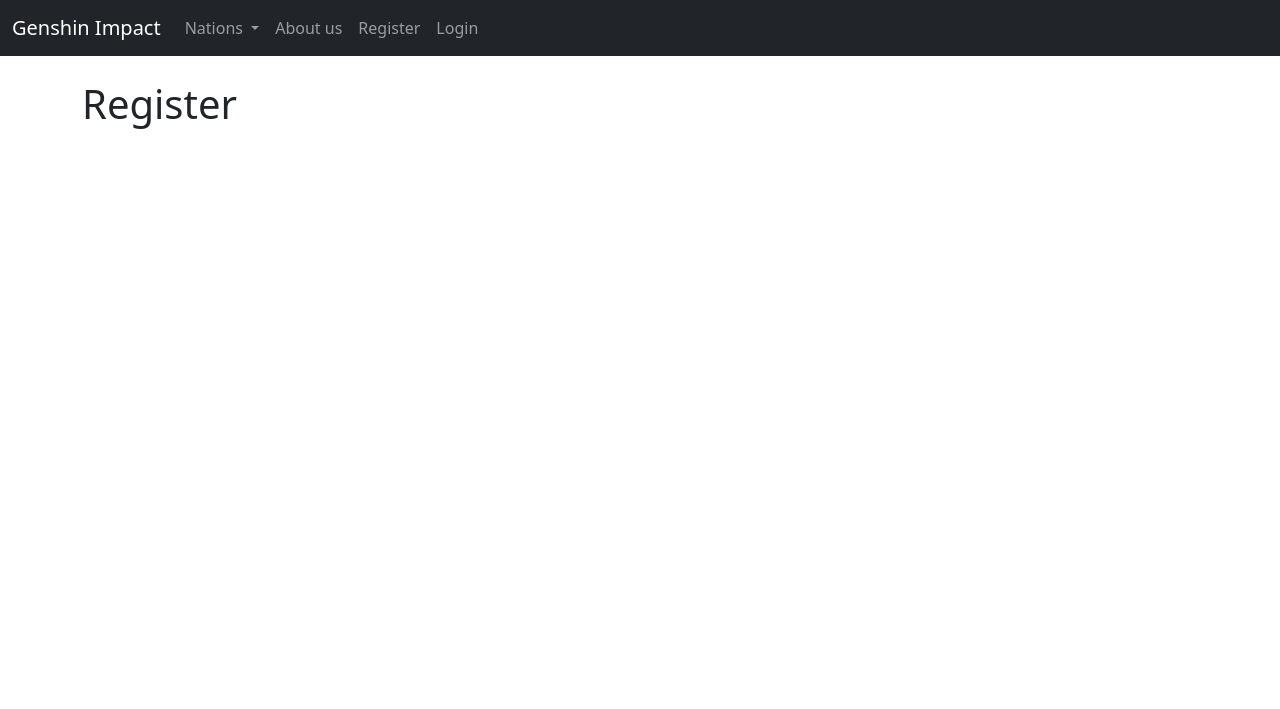
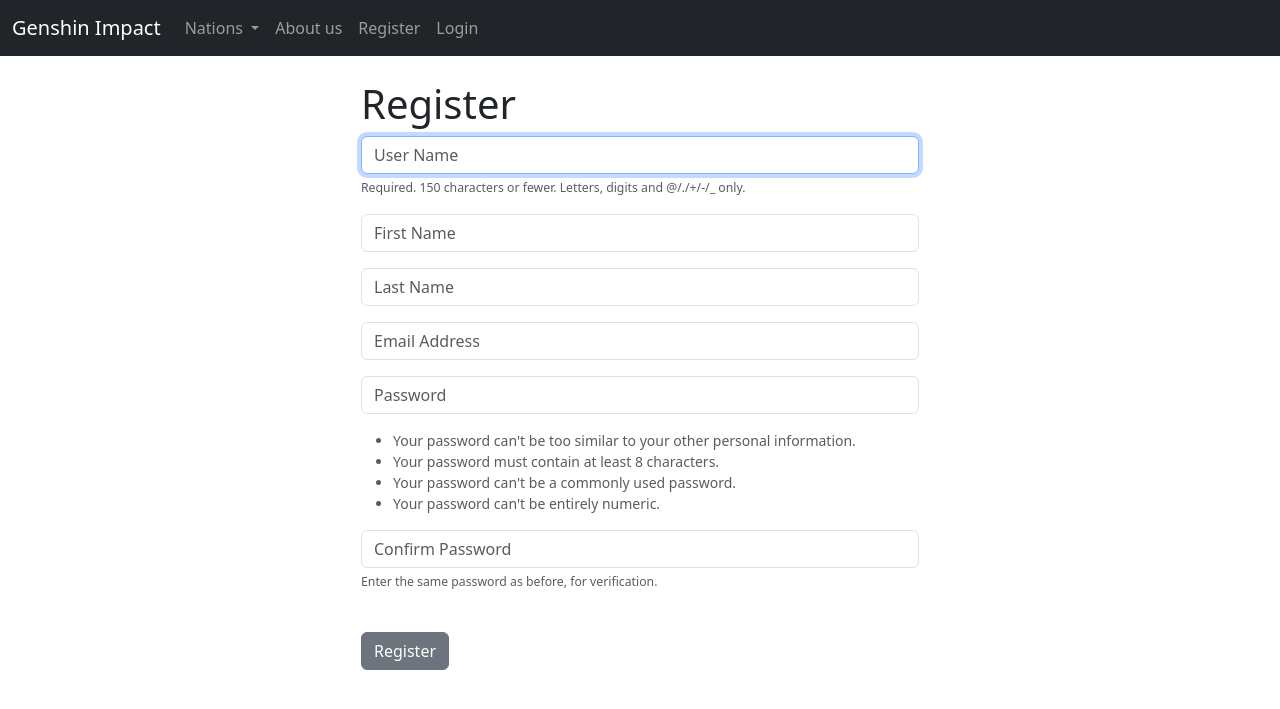
Before and after one commit to helluzellu/LIS160-Project, a Django app: page /register/ in a window 1280 px wide. Shown: the top 709 px of the page. Run offline with Django 5.2, Linux system fonts and the light colour scheme.

Commit message:
Zaria Final Edit Role

```diff
--- a/website/forms.py
+++ b/website/forms.py
@@ -4,12 +4,15 @@ from django import forms
 
 
 class SignUpForm(UserCreationForm):
-	email = forms.EmailField(label="", widget=forms.TextInput(attrs={'class':'form-control', 'placeholder':'sample@gmail.com'}))
-	account_name = forms.CharField(label="", max_length=50 , widget=forms.TextInput(attrs={'class':'form-control', 'placeholder':'Account Name'}))
+	email = forms.EmailField(label="", widget=forms.TextInput(attrs={'class':'form-control', 'placeholder':'Email Address'}))
+	first_name = forms.CharField(label="", max_length=100, widget=forms.TextInput(attrs={'class':'form-control', 'placeholder':'First Name'}))
+	last_name = forms.CharField(label="", max_length=100, widget=forms.TextInput(attrs={'class':'form-control', 'placeholder':'Last Name'}))
+
 
 	class Meta:
 		model = User
-		fields = ('username', 'email', 'password1', 'password2', 'account_name')
+		fields = ('username', 'first_name', 'last_name', 'email', 'password1', 'password2')
+
 
 	def __init__(self, *args, **kwargs):
 		super(SignUpForm, self).__init__(*args, **kwargs)
--- a/website/templates/home.html
+++ b/website/templates/home.html
@@ -10,16 +10,14 @@
 
 {% else %}
 
-<h1>Login to your account.</h1>
+<h1>Login.</h1>
 <br/>
+
 <form method="POST" action="{% url 'home' %}">
 	{% csrf_token %}
 
-	<form>
   <div class="mb-3">
     <input type="text" class="form-control" name="username", placeholder="Username" required>
-
-    <div id="emailHelp" class="form-text">This website is for entertainment and educational purposes.</div>
   </div>
 
 </br>
--- a/website/templates/register.html
+++ b/website/templates/register.html
@@ -1,6 +1,29 @@
 {% extends 'base.html' %}
 {% block content %}
 
+<div class="col-md-6 offset-md-3">
 <h1> Register </h1>
 
+<form method="POST" action="">
+	{% csrf_token %}
+	{% if form.errors %}
+			<div class="alert alert-warning alert-dismissible fade show" role="alert">
+			  Your Form Has Errors
+			  {% for field in form %}
+			  	{% if field.errors %}
+			  		{{ field.errors }}
+			  	{% endif %}
+			  {% endfor %}
+			  <button type="button" class="btn-close" data-bs-dismiss="alert" aria-label="Close"></button>
+			</div>
+		{% endif %}
+
+	{{ form.as_p }}
+
+	<br/>
+ 		<button type="submit" class="btn btn-secondary">Register</button>
+	</form>
+
+</div>
+
 {% endblock %}
--- a/website/views.py
+++ b/website/views.py
@@ -1,6 +1,7 @@
 from django.shortcuts import render, redirect
 from django.contrib.auth import authenticate, login, logout
 from django.contrib import messages
+from .forms import SignUpForm
 
 def home(request):
 	# Check to see if logging in
@@ -26,4 +27,19 @@ def logout_user(request):
 	return redirect('home')
 
 def register_user(request):
-	return render(request, 'register.html', {})
+	if request.method == 'POST':
+		form = SignUpForm(request.POST)
+		if form.is_valid():
+			form.save()
+			# Authenticate and login
+			username = form.cleaned_data['username']
+			password = form.cleaned_data['password1']
+			user = authenticate(username=username, password=password)
+			login(request, user)
+			messages.success(request, "You Have Successfully Registered! Welcome!")
+			return redirect('home')
+	else:
+		form = SignUpForm()
+		return render(request, 'register.html', {'form':form})
+
+	return render(request, 'register.html', {'form':form})
```
